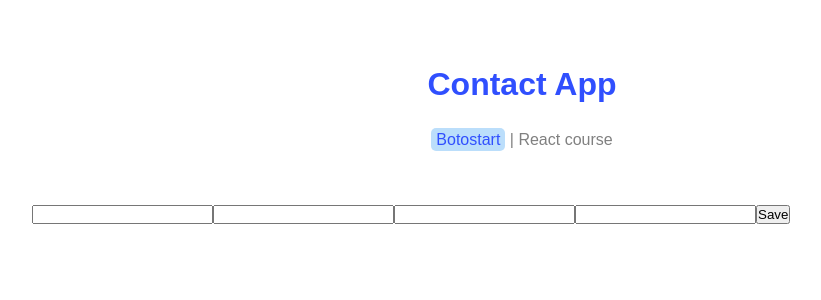
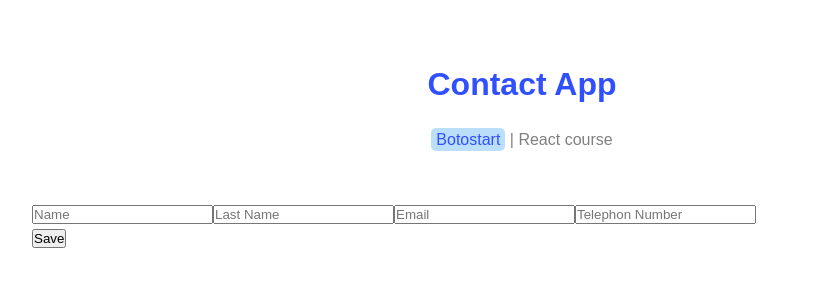
Before and after one commit to martinStar2005/React-app, a React (Vite) app: page / in a window 1280 px wide. Shown: the top 300 px of the page, without its empty margins (118-939 px from the left). Built offline with nearby package versions, Linux system fonts and the light colour scheme.

Commit message:
improve the code skills

```diff
--- a/src/component/Form.jsx
+++ b/src/component/Form.jsx
@@ -1,9 +1,8 @@
 import { useState } from "react";
 import Contacts from "./Contacts";
+import inputs from "../constants/inpus.js";
 
 export default function Form() {
-
-
   const [alert, setAlert] = useState("");
   const [contacts, setContacts] = useState([]);
   const [form, setForm] = useState({
@@ -16,7 +15,6 @@ export default function Form() {
   const setTheFormInput = (event) => {
     const name = event.target.name;
     const value = event.target.value;
-
     setForm((form) => ({ ...form, [name]: value }));
   };
 
@@ -32,30 +30,19 @@ export default function Form() {
 
   return (
     <div>
-      <input
-        type="text"
-        name="fName"
-        value={form.fName}
-        onChange={setTheFormInput}
-      />
-      <input
-        type="text"
-        name="lName"
-        value={form.lName}
-        onChange={setTheFormInput}
-      />
-      <input
-        type="email"
-        name="email"
-        value={form.email}
-        onChange={setTheFormInput}
-      />
-      <input
-        type="text"
-        name="telephonNumber"
-        value={form.telephonNumber}
-        onChange={setTheFormInput}
-      />
+      <div>
+        {inputs.map((input, index) => (
+          <input
+            key={index}
+            type={input.type}
+            name={input.name}
+            placeholder={input.placeholder}
+            value={form[input.name]}
+            onChange={setTheFormInput}
+          />
+        ))}
+      </div>
+
       <button onClick={submit}>Save</button>
       <div>{alert && <p>{alert}</p>}</div>
       <Contacts contacts={contacts} />
--- /dev/null
+++ b/src/constants/inpus.js
@@ -0,0 +1,8 @@
+const inputs = [
+    { type: "text", name: "fName", placeholder: "Name" },
+    { type: "text", name: "lName", placeholder: "Last Name" },
+    { type: "email", name: "email", placeholder: "Email" },
+    { type: "text", name: "telephonNumber", placeholder: "Telephon Number" },
+];
+
+export default inputs
```
